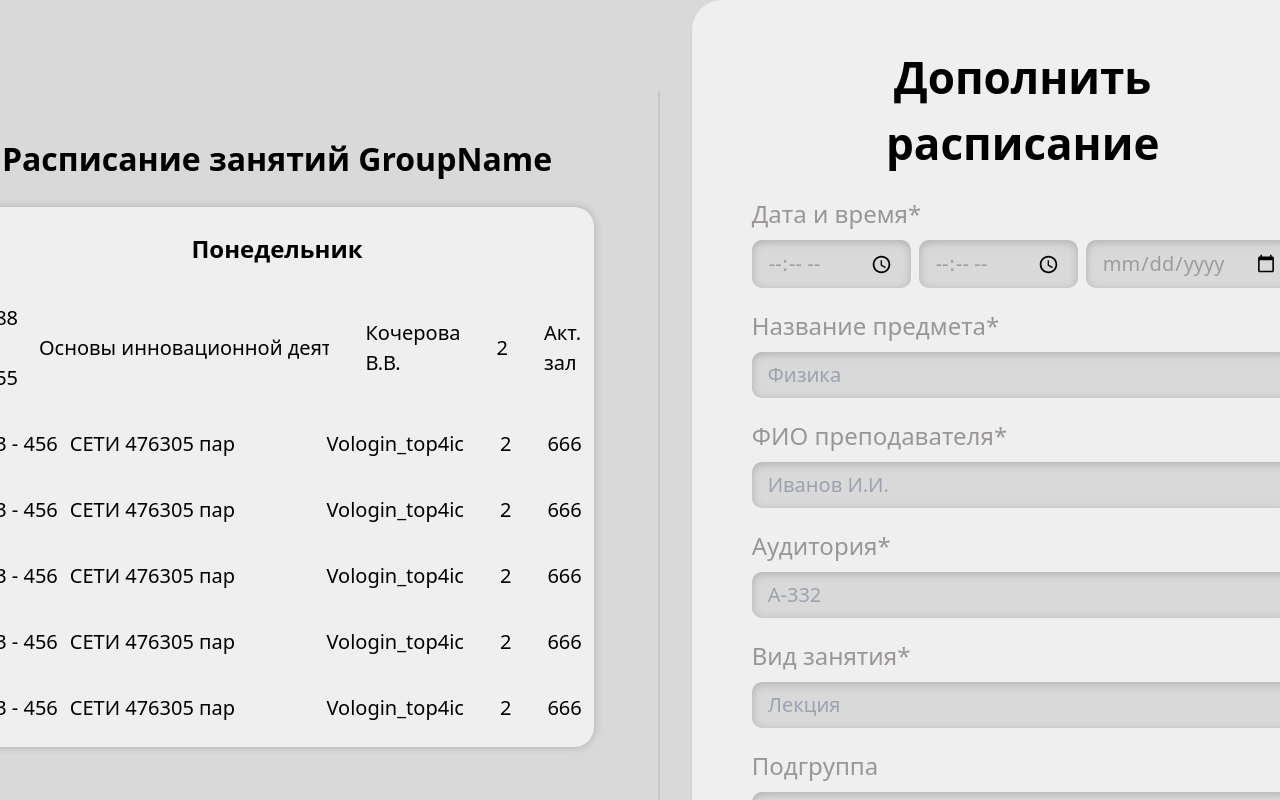
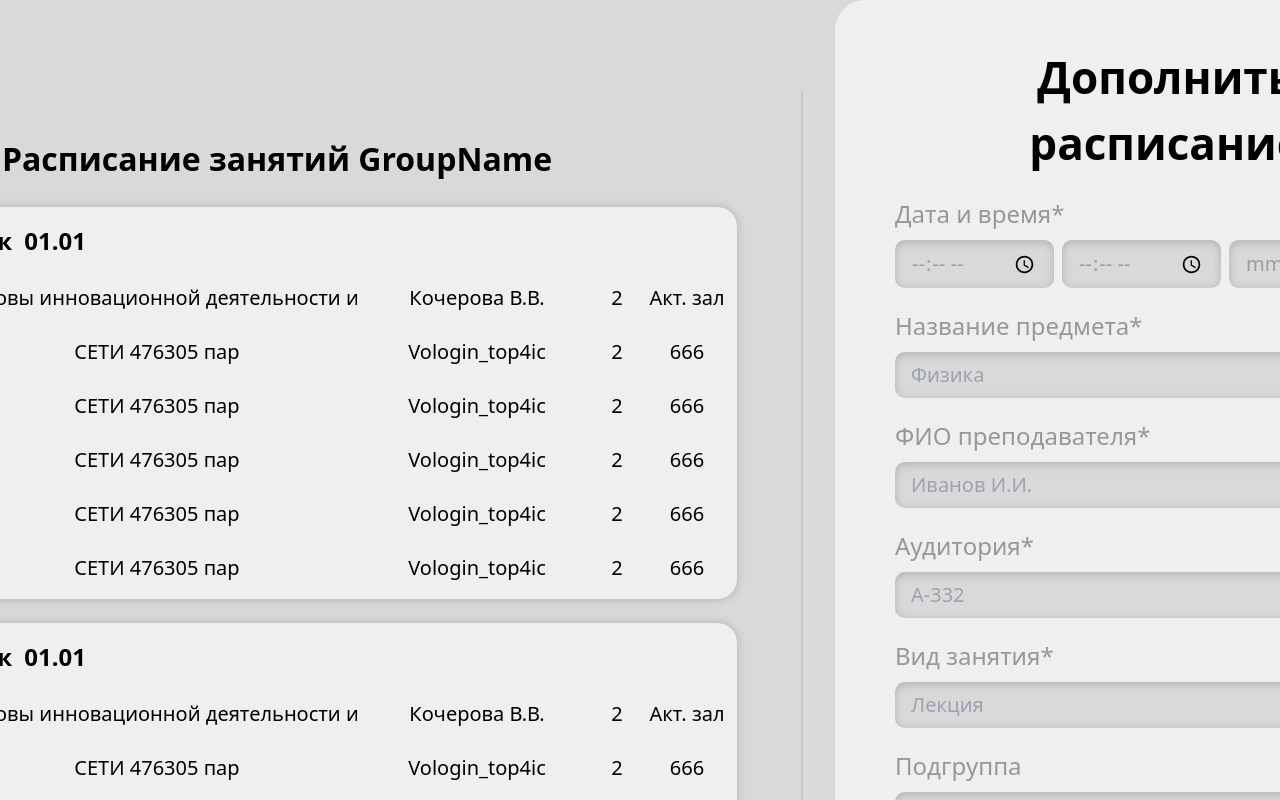
Before and after one commit to ystuler/frontend, a Vue app: page / in a window 1280 px wide. Built offline with nearby package versions, Linux system fonts and the light colour scheme.

Commit message:
пофиксила расписание  wip или как там....

```diff
--- a/src/components/AppLesson.vue
+++ b/src/components/AppLesson.vue
@@ -1,5 +1,4 @@
 <script setup lang="ts">
-
 export interface AppLessonProps {
   timeStart: number;
   timeEnd: number;
@@ -10,7 +9,6 @@ export interface AppLessonProps {
 }
 
 defineProps<AppLessonProps>();
-//Включает в себя всю информацию о предмете
 </script>
 
 <template>
@@ -32,34 +30,37 @@ defineProps<AppLessonProps>();
     </p>
   </div>
 </template>
+
 <style scoped>
 .app-lesson-info {
   font-size: 20px;
-  align-items: center;
-  display:flex;
+  display: flex;
   width: 100%;
-  text-align: justify;
+  justify-content: space-between;
+  text-align: center;
 }
+
 .time {
-  margin-left: 12px;
-  max-width: 100%;
+  width: 140px;
 }
+
 .name {
-  margin-left: 12px;
-  max-width: 300px;
+  max-width: 400px;
   overflow: hidden;
   white-space: nowrap;
   flex-grow: 1;
 }
+
 .teacher {
-  margin-left: 36px;
-  margin-right: 36px;
+  width: 240px;
 }
+
 .subgroup {
-  margin-right: 36px;
   font-size: 20px;
+  width: 40px;
 }
+
 .audience {
-  margin-right: 12px;
+  width: 100px;
 }
 </style>
--- a/src/components/AppLessonList.vue
+++ b/src/components/AppLessonList.vue
@@ -6,13 +6,14 @@ import { computed } from 'vue';
 
 const lessonStore = useLessonStore();
 const lessons = computed(() => lessonStore.lessons)
+
 </script>
 
 <template>
   <div class="app-lesson-list">
-    <p class="day">
-      Понедельник
-    </p>
+    <div class="day">
+      <p> Понедельник </p> <p>01.01</p>
+    </div>
     <AppLesson
       v-for="lesson in lessons"
       :key="lesson.id"
@@ -29,20 +30,22 @@ const lessons = computed(() => lessonStore.lessons)
 <style scoped>
 
 .app-lesson-list {
-  width: 100%;
+  max-width: 1200px;
   min-height: 120px;
   background-color: rgb(239, 239, 239);
   border-radius: 20px;
   display: flex;
   flex-direction: column;
-  gap: 36px;
-  padding: 24px 0;
+  gap: 24px;
+  padding: 16px 0;
   box-shadow: 0px 0px 10px rgba(0,0,0,0.2);;
 }
 .day {
+  width: 100%;
   font-size: 24px;
   font-weight: 600;
-  max-width: 100%;
-  text-align: center;
+  margin: 0 24px;
+  gap:12px;
+  display: flex;
 }
 </style>
--- a/src/components/AppSchedule.vue
+++ b/src/components/AppSchedule.vue
@@ -1,6 +1,16 @@
 <script setup lang="ts">
-//Все окно с рассписанием
+// Все окно с расписанием
 import AppLessonList from './AppLessonList.vue';
+const lessonLists = [
+  // я хз что с этим сделать ыыы
+  {},
+  {},
+  {},
+  {},
+  {},
+  {}
+];
+
 </script>
 
 <template>
@@ -8,7 +18,9 @@ import AppLessonList from './AppLessonList.vue';
     <p class="app-schedule-title">
       Расписание занятий GroupName
     </p>
-    <AppLessonList />
+    <div v-for="(lessonList, index) in lessonLists" :key="index">
+      <AppLessonList :lessons="lessonList" />
+    </div>
   </div>
 </template>
 
```
